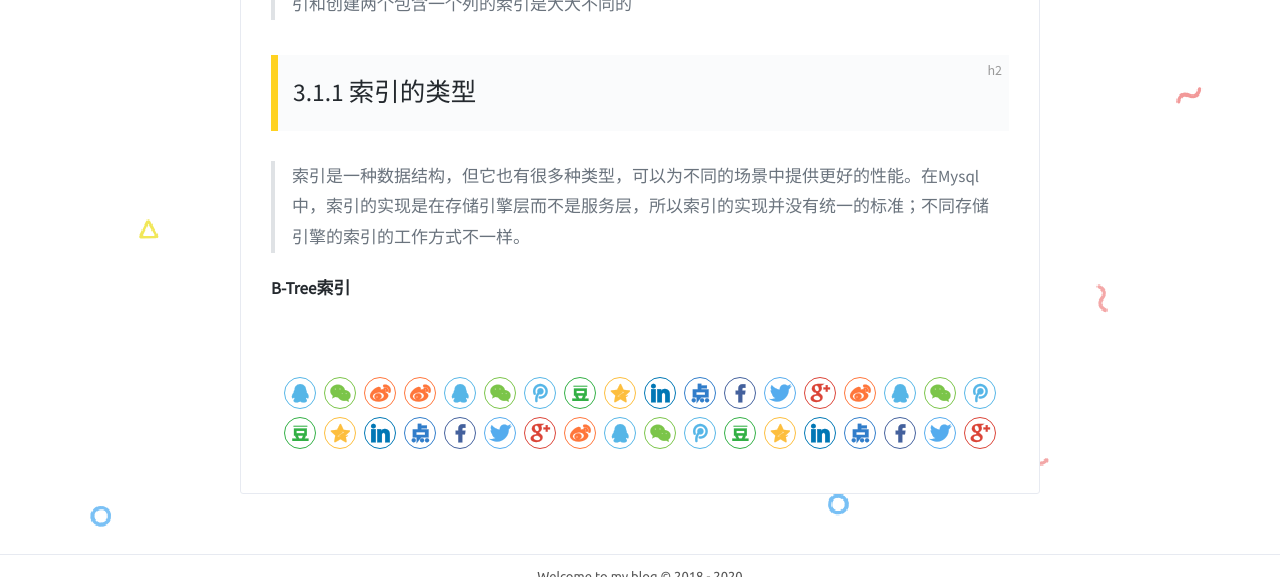
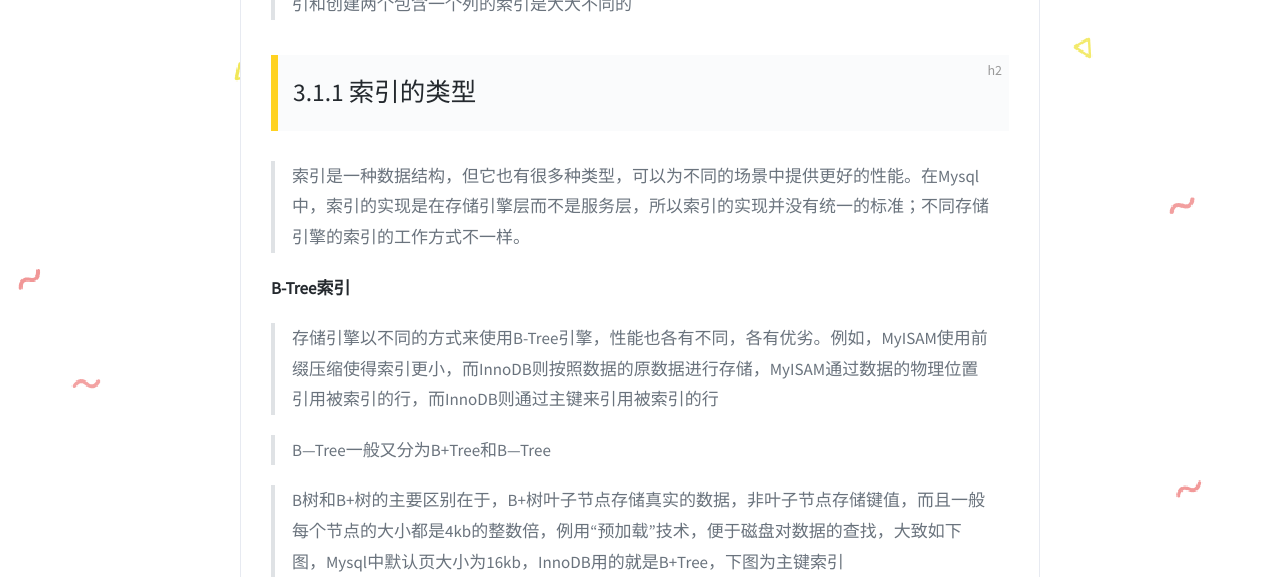
Before and after one commit to LazystudentCH/LazyStudentChhh.github.io, a Jekyll site: the page built from _posts/2020-08-29-[高性能Mysql读书笔记]3.创建高性能的索引.md, in a window 1280 px wide and 1400 px high, scrolled down 1159 px. Shown: the top 577 px of the window. Built offline with Jekyll 4.4.1, drawn with Linux system fonts in a browser that asks for light colours; comment, search, counter and statistics services are not loaded; some of the changed text lies outside the part shown; grey boxes are pictures that could not be loaded.

Commit message:
修改文件: _posts/2020-08-29-[高性能Mysql读书笔记]3.创建高性能的索引.md

```diff
--- a/_posts/2020-08-29-[高性能Mysql读书笔记]3.创建高性能的索引.md
+++ b/_posts/2020-08-29-[高性能Mysql读书笔记]3.创建高性能的索引.md
@@ -28,4 +28,14 @@ select name from student where stu_id = 5;
 
 **B-Tree索引**
 
->
+> 存储引擎以不同的方式来使用B-Tree引擎，性能也各有不同，各有优劣。例如，MyISAM使用前缀压缩使得索引更小，而InnoDB则按照数据的原数据进行存储，MyISAM通过数据的物理位置引用被索引的行，而InnoDB则通过主键来引用被索引的行
+
+>B—Tree一般又分为B+Tree和B—Tree
+
+>B树和B+树的主要区别在于，B+树叶子节点存储真实的数据，非叶子节点存储键值，而且一般每个节点的大小都是4kb的整数倍，例用“预加载”技术，便于磁盘对数据的查找，大致如下图，Mysql中默认页大小为16kb，InnoDB用的就是B+Tree，下图为主键索引
+
+![enter description here](https://raw.githubusercontent.com/LazystudentCH/blogImage/master/2020/9/1/[高性能Mysql读书笔记]3.创建高性能的索引/1598972722074.png)
+
+> 尽量使用数字作为主键，便于自增，便于存储，便于排序。根据主键创建的索引又叫做主键索引，如果没有主键，会选择一列唯一索引作为主键，如果还没有，会创建一个隐藏列，叫rowID作为主键。
+
+> 其他一个列或者多个列创建的索引叫做辅助索引，辅助索引叶子节点不存储实际数据，而是存储主键，再根据主键找所需的数据行
```
